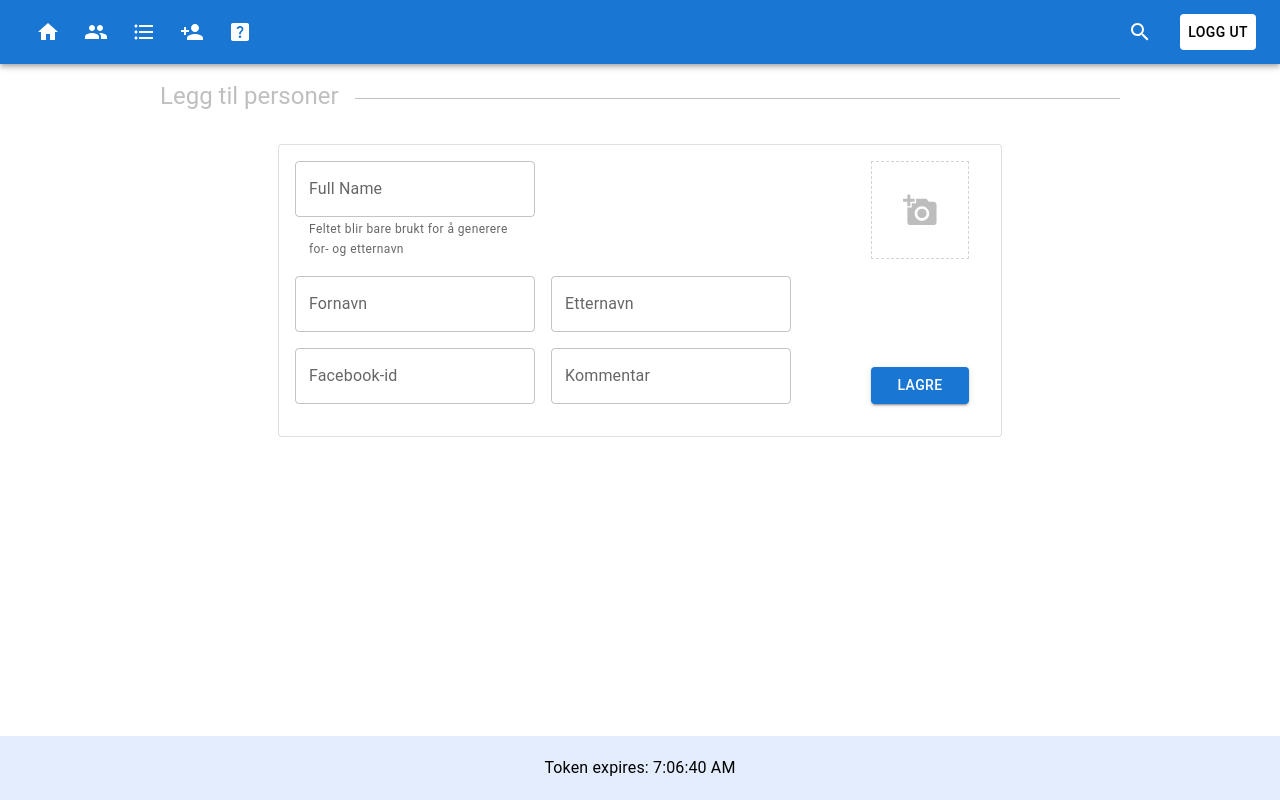
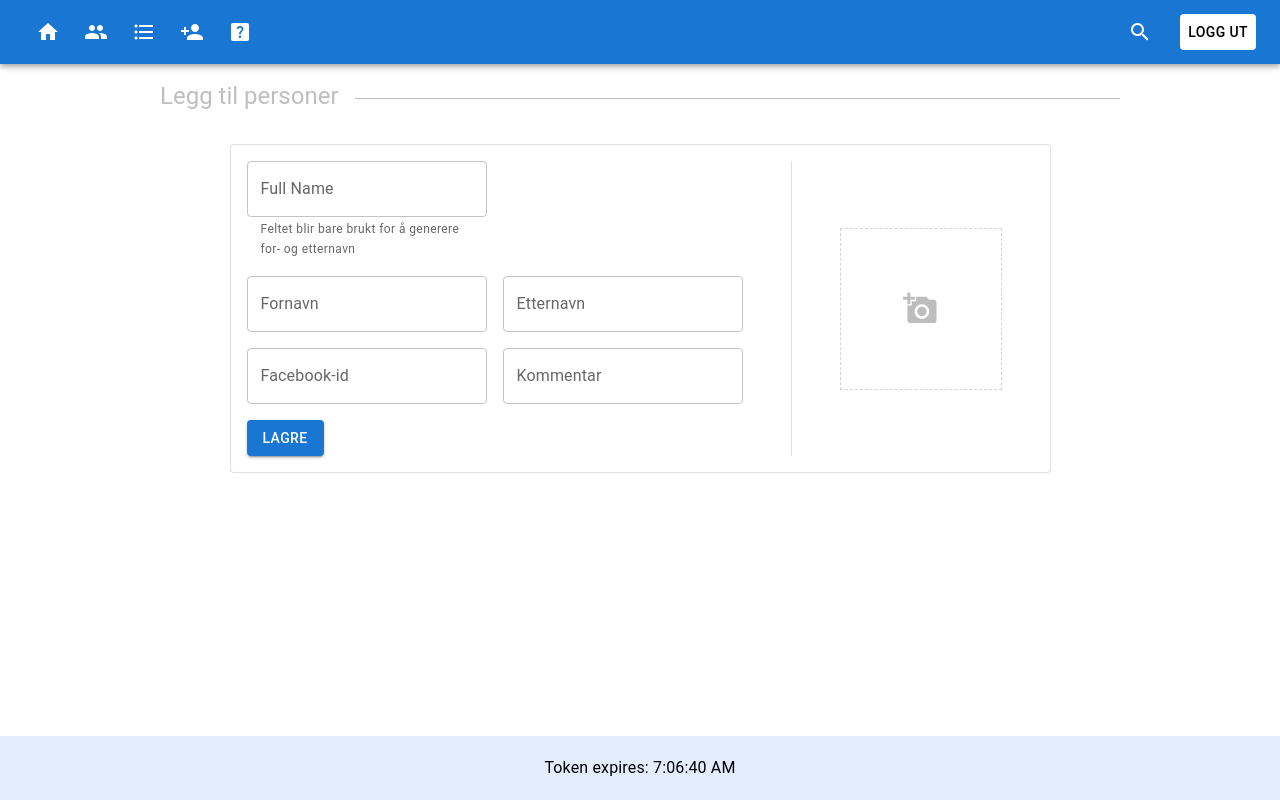
Before and after one commit to placbo/pr-gui-react, a React (Create React App) app: page /newpersons in a window 1280 px wide. Built offline with nearby package versions, Linux system fonts and the light colour scheme; no server answers; sample sign-in values are in the browser's storage.

Commit message:
styling of newperson

```diff
--- a/src/components/AddImageComponent.tsx
+++ b/src/components/AddImageComponent.tsx
@@ -9,8 +9,8 @@ import personPlaceholderImage from '../resources/images/person.png';
 import { uploadImage } from '../api/api';
 
 const StyledAddImageWrapper = styled.div`
-  height: 6rem;
-  width: 6rem;
+  height: 10rem;
+  width: 10rem;
   display: flex;
   justify-content: center;
   align-items: center;
--- a/src/components/AddNewPersonComponent.tsx
+++ b/src/components/AddNewPersonComponent.tsx
@@ -24,6 +24,9 @@ const StyledForm = styled(Form)`
 
 const StyledTextField = styled(TextField)`
   width: 15rem;
+  @media (max-width: ${DeviceWidths.sm}) {
+    width: 100%;
+  }
 `;
 
 const StyledDoubleFieldWrapper = styled.div`
@@ -35,11 +38,21 @@ const StyledDoubleFieldWrapper = styled.div`
 `;
 
 const StyledActionAreaWrapper = styled.div`
-  margin: 0 1rem 1rem 5rem;
+  margin: 0 2rem 0 3rem;
+  padding-left: 3rem;
   display: flex;
-  justify-content: space-between;
+  justify-content: center;
   flex-direction: column;
-  gap: 1rem;
+  border-left: 1px solid rgba(0, 0, 0, 0.12);
+  @media (max-width: ${DeviceWidths.sm}) {
+    flex-direction: row;
+    margin: 1rem 0 0 0;
+    padding: 1rem 0 0 0;
+    width: 100%;
+    border: none;
+    align-items: center;
+    border-top: 1px solid rgba(0, 0, 0, 0.12);
+  }
 `;
 
 interface Props {
@@ -120,19 +133,19 @@ export const AddNewPersonComponent: FC<Props> = ({ addNewPersonFormToPage }) =>
                   )}
                 </Field>
               </StyledDoubleFieldWrapper>
-            </div>
-            <StyledActionAreaWrapper>
-              <AddImageComponent personId={personId} setError={setError}></AddImageComponent>
               <Button disabled={isSaving || !!personId} type="submit" color="primary" variant="contained">
                 Lagre {isSaving && <CircularProgress color="inherit" size={'1rem'} sx={{ ml: 2 }} />}
               </Button>
               {error && <ErrorAlert errorMessage={error}></ErrorAlert>}
+            </div>
+            <StyledActionAreaWrapper>
+              <AddImageComponent personId={personId} setError={setError}></AddImageComponent>
             </StyledActionAreaWrapper>
           </StyledForm>
         )}
       </Formik>
       {personId && (
-        <Alert severity="success">
+        <Alert severity="success" sx={{ mt: '1rem' }}>
           <AlertTitle>
             Personen er lagret! <Link to={`/editperson/${personId}`}>Rediger person</Link>
           </AlertTitle>
```
